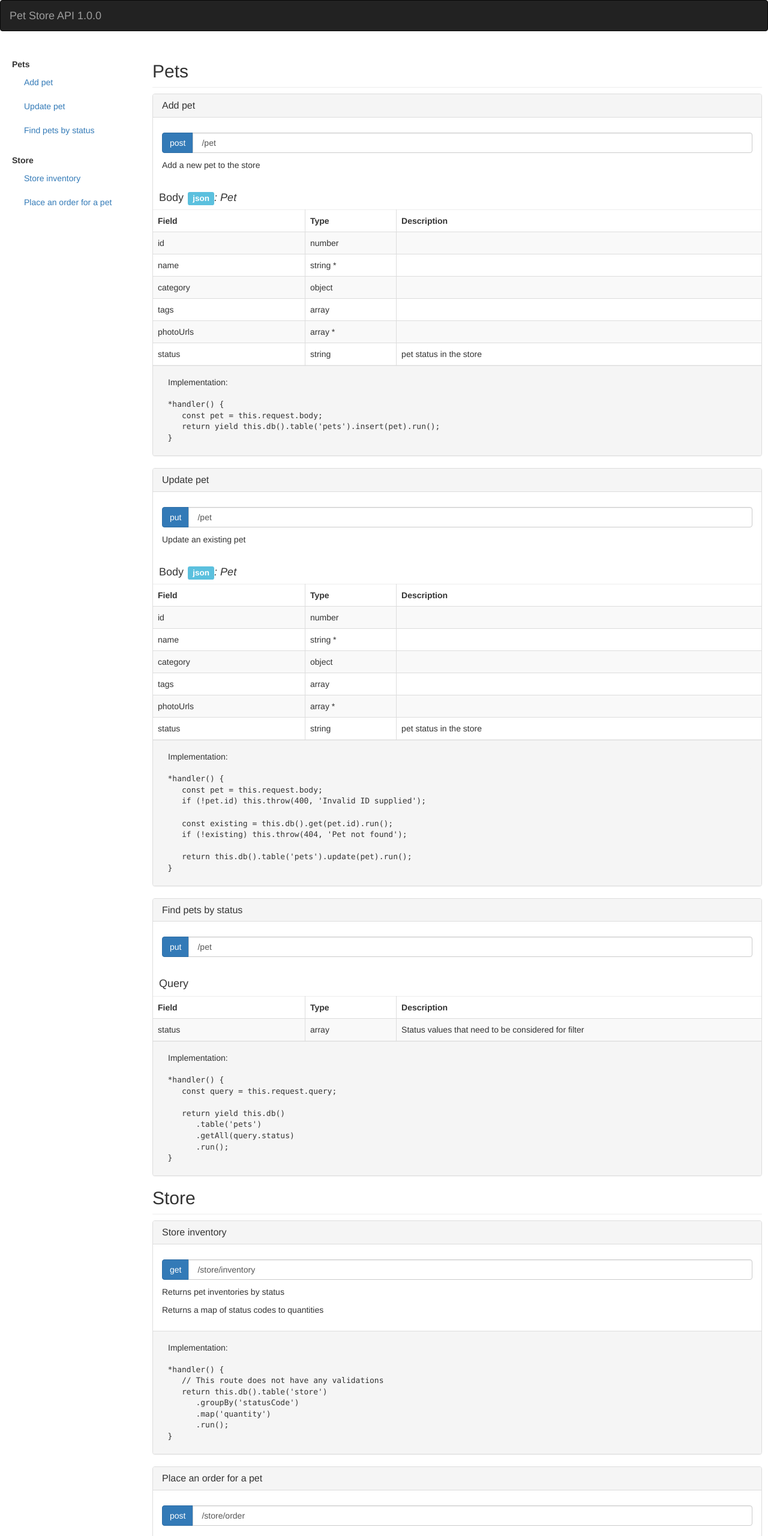
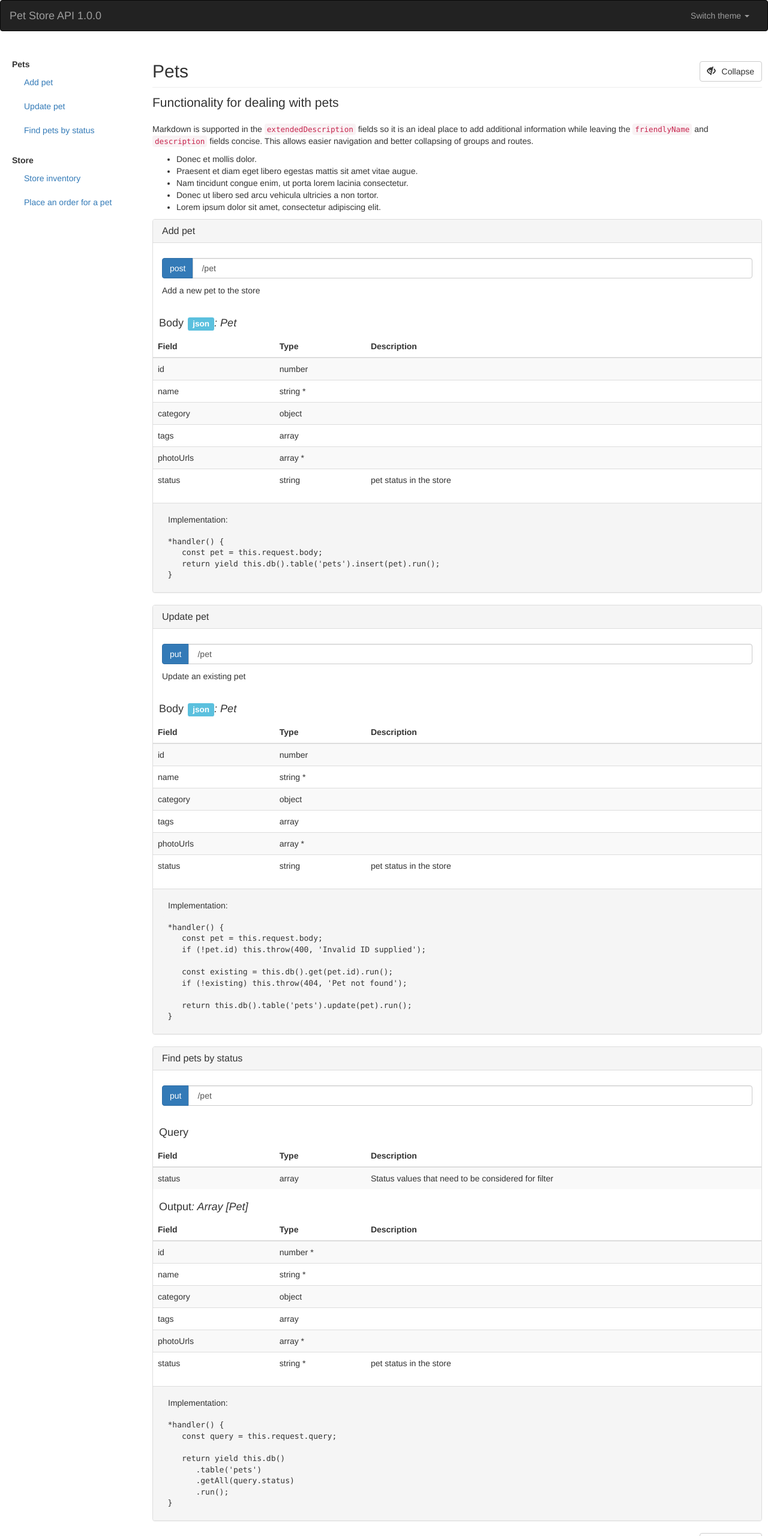
Before and after one commit to a-s-o/koa-docs, a plain HTML site: page example.html in a window 1280 px wide. Shown: the top 2560 px of the page at 60% size. Drawn offline with nearby package versions, Linux system fonts and the light colour scheme.

Commit message:
Update to 0.8.0 output

```diff
--- a/example.html
+++ b/example.html
@@ -1,4 +1,5 @@
-<!DOCTYPE html><html lang="en"><meta charset="utf-8"><meta http-equiv="X-UA-Compatible" content="IE=edge"><meta name="viewport" content="width=device-width, initial-scale=1"><head><title>Pet Store API</title><link rel="stylesheet" href="http://maxcdn.bootstrapcdn.com/bootstrap/3.3.5/css/bootstrap.min.css"><link rel="stylesheet" href="https://maxcdn.bootstrapcdn.com/bootswatch/3.3.5/paper/bootstrap.min.css"><style>body {
+
+<!DOCTYPE html><html lang="en"><meta charset="utf-8"><meta http-equiv="X-UA-Compatible" content="IE=edge"><meta name="viewport" content="width=device-width, initial-scale=1"><head><title>Pet Store API</title><link rel="stylesheet" href="http://maxcdn.bootstrapcdn.com/bootstrap/3.3.5/css/bootstrap.min.css"><link id="theme" rel="stylesheet" href="https://maxcdn.bootstrapcdn.com/bootswatch/3.3.5/simplex/bootstrap.min.css"><style>body {
   display: flex;
   min-height: 100vh;
   flex-direction: column;
@@ -96,19 +97,78 @@ div.content > nav.sidebar {
   display: inline-block;
   border-radius: 50%;
 }
+
+
+/* Collapse button */
+
+button.collapse-button > .icon-collapse {
+   display: none;
+}
+
+button.collapse-button[aria-expanded=true] > .icon-expand {
+   display: none;
+}
+
+button.collapse-button[aria-expanded=true] > .icon-collapse {
+   display: block;
+}
 </style></head><body>
       <header class="navbar navbar-inverse">
          <div class="container-fluid">
            <div class="navbar-header">
              <a class="navbar-brand" href="#">Pet Store API 1.0.0</a>
            </div>
+
+           <div class="collapse navbar-collapse" id="bs-example-navbar-collapse-1">
+             <ul class="nav navbar-nav navbar-right">
+               <li class="dropdown">
+                 <a href="#"
+                    class="dropdown-toggle"
+                    data-toggle="dropdown" role="button"
+                    aria-haspopup="true"
+                    aria-expanded="false">Switch theme <span class="caret"></span>
+                 </a>
+                 <ul class="dropdown-menu switch-theme">
+                   <li><a href="#" theme="bootstrap">Bootstrap</a></li>
+                   <li role="separator" class="divider"></li>
+                   <li><a href="#" theme="cerulean">Cerulean</a></li>
+                   <li><a href="#" theme="cosmo">Cosmo</a></li>
+                   <li><a href="#" theme="cyborg">Cyborg</a></li>
+                   <li><a href="#" theme="darkly">Darkly</a></li>
+                   <li><a href="#" theme="flatly">Flatly</a></li>
+                   <li><a href="#" theme="journal">Journal</a></li>
+                   <li><a href="#" theme="lumen">Lumen</a></li>
+                   <li><a href="#" theme="paper">Paper</a></li>
+                   <li><a href="#" theme="readable">Readable</a></li>
+                   <li><a href="#" theme="sandstone">Sandstone</a></li>
+                   <li><a href="#" theme="simplex">Simplex</a></li>
+                   <li><a href="#" theme="slate">Slate</a></li>
+                   <li><a href="#" theme="spacelab">Spacelab</a></li>
+                   <li><a href="#" theme="superhero">Superhero</a></li>
+                   <li><a href="#" theme="united">United</a></li>
+                   <li><a href="#" theme="yeti">Yeti</a></li>
+                 </ul>
+               </li>
+             </ul>
+           </div>
          </div>
       </header>
-   <div class="content"><main><h2 class="sub-header">Pets</h2><div id="09b5ae87b1d2" class="panel panel-default"><div class="panel-heading"><h3 class="panel-title">Add pet</h3></div><div class="panel-body"><p><div class="input-group"><span class="input-group-btn"><button class="btn btn-primary">post</button></span><input type="text" value="/pet" style="padding-left:1em" class="form-control"></div></p><p>Add a new pet to the store</p><p></p></div><h4 style="margin:1rem">Body<span style="margin-left:1ex" class="label label-info">json</span><em>: Pet</em></h4><table style="border-top:1px solid #eee;border-bottom:1px solid #eee" class="table table-bordered table-striped">
+   <div class="content"><main><div class="group-header"><button data-toggle="collapse" data-target="#group-3faf4c50e792" aria-expanded="true" style="float:right" class="btn btn-default collapse-button"><span class="icon-expand"><span style="margin-right:1rem" class="glyphicon glyphicon-eye-open"></span>Expand</span><span class="icon-collapse"><span style="margin-right:1rem" class="glyphicon glyphicon-eye-close"></span>Collapse</span></button><h2 class="sub-header">Pets</h2></div><p class="lead">Functionality for dealing with pets</p><div id="group-3faf4c50e792" class="collapse in"><p><p>Markdown is supported in the <code>extendedDescription</code> fields so
+it is an ideal place to add additional information while leaving
+the <code>friendlyName</code> and <code>description</code> fields concise. This allows
+easier navigation and better collapsing of groups and routes.</p>
+<ul>
+<li>Donec et mollis dolor.</li>
+<li>Praesent et diam eget libero egestas mattis sit amet vitae augue.</li>
+<li>Nam tincidunt congue enim, ut porta lorem lacinia consectetur.</li>
+<li>Donec ut libero sed arcu vehicula ultricies a non tortor.</li>
+<li>Lorem ipsum dolor sit amet, consectetur adipiscing elit.</li>
+</ul>
+</p><div id="09b5ae87b1d2" class="panel panel-default"><div data-toggle="collapse" data-target=".collapse-09b5ae87b1d2" style="cursor:pointer" class="panel-heading"><h3 class="panel-title">Add pet</h3></div><div class="collapse-09b5ae87b1d2 collapse in"><div class="panel-body"><p><div class="input-group"><span class="input-group-btn"><button class="btn btn-primary">post</button></span><input type="text" value="/pet" style="padding-left:1em" class="form-control"></div></p><p>Add a new pet to the store</p></div><h4 style="margin:1rem">Body<span style="margin-left:1ex" class="label label-info">json</span><em>: Pet</em></h4><table class="table table-striped">
             <colgroup>
-               <col span="1" style="width: 25%;">
+               <col span="1" style="width: 20%;">
                <col span="1" style="width: 15%;">
-               <col span="1" style="width: 60%;">
+               <col span="1" style="width: 65%;">
             </colgroup>
             <thead>
                <tr>
@@ -120,11 +180,11 @@ div.content > nav.sidebar {
          <tbody><tr><td>id</td><td>number</td><td></td></tr><tr><td>name</td><td>string *</td><td></td></tr><tr><td>category</td><td>object</td><td></td></tr><tr><td>tags</td><td>array</td><td></td></tr><tr><td>photoUrls</td><td>array *</td><td></td></tr><tr><td>status</td><td>string</td><td>pet status in the store</td></tr></tbody></table><div class="panel-footer"><h5 style="margin:1rem">Implementation:</h5><pre style="border:0;margin:0">*handler() {
    const pet = this.request.body;
    return yield this.db().table('pets').insert(pet).run();
-}</pre></div></div><div id="6d532e29f197" class="panel panel-default"><div class="panel-heading"><h3 class="panel-title">Update pet</h3></div><div class="panel-body"><p><div class="input-group"><span class="input-group-btn"><button class="btn btn-primary">put</button></span><input type="text" value="/pet" style="padding-left:1em" class="form-control"></div></p><p>Update an existing pet</p><p></p></div><h4 style="margin:1rem">Body<span style="margin-left:1ex" class="label label-info">json</span><em>: Pet</em></h4><table style="border-top:1px solid #eee;border-bottom:1px solid #eee" class="table table-bordered table-striped">
+}</pre></div></div></div><div id="6d532e29f197" class="panel panel-default"><div data-toggle="collapse" data-target=".collapse-6d532e29f197" style="cursor:pointer" class="panel-heading"><h3 class="panel-title">Update pet</h3></div><div class="collapse-6d532e29f197 collapse in"><div class="panel-body"><p><div class="input-group"><span class="input-group-btn"><button class="btn btn-primary">put</button></span><input type="text" value="/pet" style="padding-left:1em" class="form-control"></div></p><p>Update an existing pet</p></div><h4 style="margin:1rem">Body<span style="margin-left:1ex" class="label label-info">json</span><em>: Pet</em></h4><table class="table table-striped">
             <colgroup>
-               <col span="1" style="width: 25%;">
+               <col span="1" style="width: 20%;">
                <col span="1" style="width: 15%;">
-               <col span="1" style="width: 60%;">
+               <col span="1" style="width: 65%;">
             </colgroup>
             <thead>
                <tr>
@@ -141,11 +201,11 @@ div.content > nav.sidebar {
    if (!existing) this.throw(404, 'Pet not found');
 
    return this.db().table('pets').update(pet).run();
-}</pre></div></div><div id="f2dfcccb103f" class="panel panel-default"><div class="panel-heading"><h3 class="panel-title">Find pets by status</h3></div><div class="panel-body"><p><div class="input-group"><span class="input-group-btn"><button class="btn btn-primary">put</button></span><input type="text" value="/pet" style="padding-left:1em" class="form-control"></div></p><p></p><p></p></div><h4 style="margin:1rem">Query</h4><table style="border-top:1px solid #eee;border-bottom:1px solid #eee" class="table table-bordered table-striped">
+}</pre></div></div></div><div id="f2dfcccb103f" class="panel panel-default"><div data-toggle="collapse" data-target=".collapse-f2dfcccb103f" style="cursor:pointer" class="panel-heading"><h3 class="panel-title">Find pets by status</h3></div><div class="collapse-f2dfcccb103f collapse in"><div class="panel-body"><p><div class="input-group"><span class="input-group-btn"><button class="btn btn-primary">put</button></span><input type="text" value="/pet" style="padding-left:1em" class="form-control"></div></p></div><h4 style="margin:1rem">Query</h4><table class="table table-striped">
             <colgroup>
-               <col span="1" style="width: 25%;">
+               <col span="1" style="width: 20%;">
                <col span="1" style="width: 15%;">
-               <col span="1" style="width: 60%;">
+               <col span="1" style="width: 65%;">
             </colgroup>
             <thead>
                <tr>
@@ -154,26 +214,41 @@ div.content > nav.sidebar {
                   <th>Description</th>
                </tr>
             </thead>
-         <tbody><tr><td>status</td><td>array</td><td>Status values that need to be considered for filter</td></tr></tbody></table><div class="panel-footer"><h5 style="margin:1rem">Implementation:</h5><pre style="border:0;margin:0">*handler() {
+         <tbody><tr><td>status</td><td>array</td><td>Status values that need to be considered for filter</td></tr></tbody></table><h4 style="margin:1rem">Output<em>: Array [Pet]</em></h4><table class="table table-striped">
+            <colgroup>
+               <col span="1" style="width: 20%;">
+               <col span="1" style="width: 15%;">
+               <col span="1" style="width: 65%;">
+            </colgroup>
+            <thead>
+               <tr>
+                  <th>Field</th>
+                  <th>Type</th>
+                  <th>Description</th>
+               </tr>
+            </thead>
+         <tbody><tr><td>id</td><td>number *</td><td></td></tr><tr><td>name</td><td>string *</td><td></td></tr><tr><td>category</td><td>object</td><td></td></tr><tr><td>tags</td><td>array</td><td></td></tr><tr><td>photoUrls</td><td>array *</td><td></td></tr><tr><td>status</td><td>string *</td><td>pet status in the store</td></tr></tbody></table><div class="panel-footer"><h5 style="margin:1rem">Implementation:</h5><pre style="border:0;margin:0">*handler() {
    const query = this.request.query;
 
    return yield this.db()
       .table('pets')
       .getAll(query.status)
       .run();
-}</pre></div></div><h2 class="sub-header">Store</h2><div id="ba761460bff6" class="panel panel-default"><div class="panel-heading"><h3 class="panel-title">Store inventory</h3></div><div class="panel-body"><p><div class="input-group"><span class="input-group-btn"><button class="btn btn-primary">get</button></span><input type="text" value="/store/inventory" style="padding-left:1em" class="form-control"></div></p><p>Returns pet inventories by status</p><p>
-         Returns a map of status codes to quantities
-      </p></div><div class="panel-footer"><h5 style="margin:1rem">Implementation:</h5><pre style="border:0;margin:0">*handler() {
+}</pre></div></div></div></div><div class="group-header"><button data-toggle="collapse" data-target="#group-5fbe7a60d9e5" aria-expanded="true" style="float:right" class="btn btn-default collapse-button"><span class="icon-expand"><span style="margin-right:1rem" class="glyphicon glyphicon-eye-open"></span>Expand</span><span class="icon-collapse"><span style="margin-right:1rem" class="glyphicon glyphicon-eye-close"></span>Collapse</span></button><h2 class="sub-header">Store</h2></div><div id="group-5fbe7a60d9e5" class="collapse in"><div id="ba761460bff6" class="panel panel-default"><div data-toggle="collapse" data-target=".collapse-ba761460bff6" style="cursor:pointer" class="panel-heading"><h3 class="panel-title">Store inventory</h3></div><div class="collapse-ba761460bff6 collapse in"><div class="panel-body"><p><div class="input-group"><span class="input-group-btn"><button class="btn btn-primary">get</button></span><input type="text" value="/store/inventory" style="padding-left:1em" class="form-control"></div></p><p>Returns pet inventories by status</p><p><p><strong>Implementation notes</strong></p>
+<ul>
+<li>Returns a map of status codes to quantities</li>
+</ul>
+</p></div><div class="panel-footer"><h5 style="margin:1rem">Implementation:</h5><pre style="border:0;margin:0">*handler() {
    // This route does not have any validations
    return this.db().table('store')
       .groupBy('statusCode')
       .map('quantity')
       .run();
-}</pre></div></div><div id="9054a5313ace" class="panel panel-default"><div class="panel-heading"><h3 class="panel-title">Place an order for a pet</h3></div><div class="panel-body"><p><div class="input-group"><span class="input-group-btn"><button class="btn btn-primary">post</button></span><input type="text" value="/store/order" style="padding-left:1em" class="form-control"></div></p><p></p><p></p></div><h4 style="margin:1rem">Body<span style="margin-left:1ex" class="label label-info">json</span><em>: Order</em></h4><table style="border-top:1px solid #eee;border-bottom:1px solid #eee" class="table table-bordered table-striped">
+}</pre></div></div></div><div id="9054a5313ace" class="panel panel-default"><div data-toggle="collapse" data-target=".collapse-9054a5313ace" style="cursor:pointer" class="panel-heading"><h3 class="panel-title">Place an order for a pet</h3></div><div class="collapse-9054a5313ace collapse in"><div class="panel-body"><p><div class="input-group"><span class="input-group-btn"><button class="btn btn-primary">post</button></span><input type="text" value="/store/order" style="padding-left:1em" class="form-control"></div></p></div><h4 style="margin:1rem">Body<span style="margin-left:1ex" class="label label-info">json</span><em>: Order</em></h4><table class="table table-striped">
             <colgroup>
-               <col span="1" style="width: 25%;">
+               <col span="1" style="width: 20%;">
                <col span="1" style="width: 15%;">
-               <col span="1" style="width: 60%;">
+               <col span="1" style="width: 65%;">
             </colgroup>
             <thead>
                <tr>
@@ -185,4 +260,17 @@ div.content > nav.sidebar {
          <tbody><tr><td>id</td><td>number</td><td></td></tr><tr><td>petId</td><td>number</td><td></td></tr><tr><td>quantity</td><td>number</td><td></td></tr><tr><td>shipDate</td><td>date</td><td></td></tr><tr><td>status</td><td>string</td><td></td></tr><tr><td>complete</td><td>boolean</td><td></td></tr></tbody></table><div class="panel-footer"><h5 style="margin:1rem">Implementation:</h5><pre style="border:0;margin:0">*handler() {
    const order = this.request.body;
    yield this.db().table('orders').insert(order).run();
-}</pre></div></div></main><nav class="sidebar"><ul class="nav nav-sidebar"><lh><strong>Pets</strong></lh><li><a href="#09b5ae87b1d2">Add pet</a></li><li><a href="#6d532e29f197">Update pet</a></li><li><a href="#f2dfcccb103f">Find pets by status</a></li></ul><ul class="nav nav-sidebar"><lh><strong>Store</strong></lh><li><a href="#ba761460bff6">Store inventory</a></li><li><a href="#9054a5313ace">Place an order for a pet</a></li></ul></nav></div><script src="http://code.jquery.com/jquery-2.1.4.min.js"></script><script src="http://maxcdn.bootstrapcdn.com/bootstrap/3.3.5/js/bootstrap.min.js"></script></body></html>
+}</pre></div></div></div></div></main><nav class="sidebar"><ul class="nav nav-sidebar"><lh><strong>Pets</strong></lh><li><a href="#09b5ae87b1d2">Add pet</a></li><li><a href="#6d532e29f197">Update pet</a></li><li><a href="#f2dfcccb103f">Find pets by status</a></li></ul><ul class="nav nav-sidebar"><lh><strong>Store</strong></lh><li><a href="#ba761460bff6">Store inventory</a></li><li><a href="#9054a5313ace">Place an order for a pet</a></li></ul></nav></div><script src="http://code.jquery.com/jquery-2.1.4.min.js"></script><script src="http://maxcdn.bootstrapcdn.com/bootstrap/3.3.5/js/bootstrap.min.js"></script><script>'use strict';
+/* globals $ */
+
+$('.switch-theme.dropdown-menu').on('click', function changeThem (evt) {
+   const theme = $(evt.target).attr('theme');
+   if (typeof theme !== 'string' || !theme) return;
+
+   const themeUrl = theme === 'bootstrap' ?
+      'bootstrap/3.3.5/css/bootstrap-theme.min.css' :
+      'bootswatch/3.3.5/' + theme + '/bootstrap.min.css';
+
+   $('link#theme').attr('href', 'https://maxcdn.bootstrapcdn.com/' + themeUrl);
+});
+</script></body></html>
```
